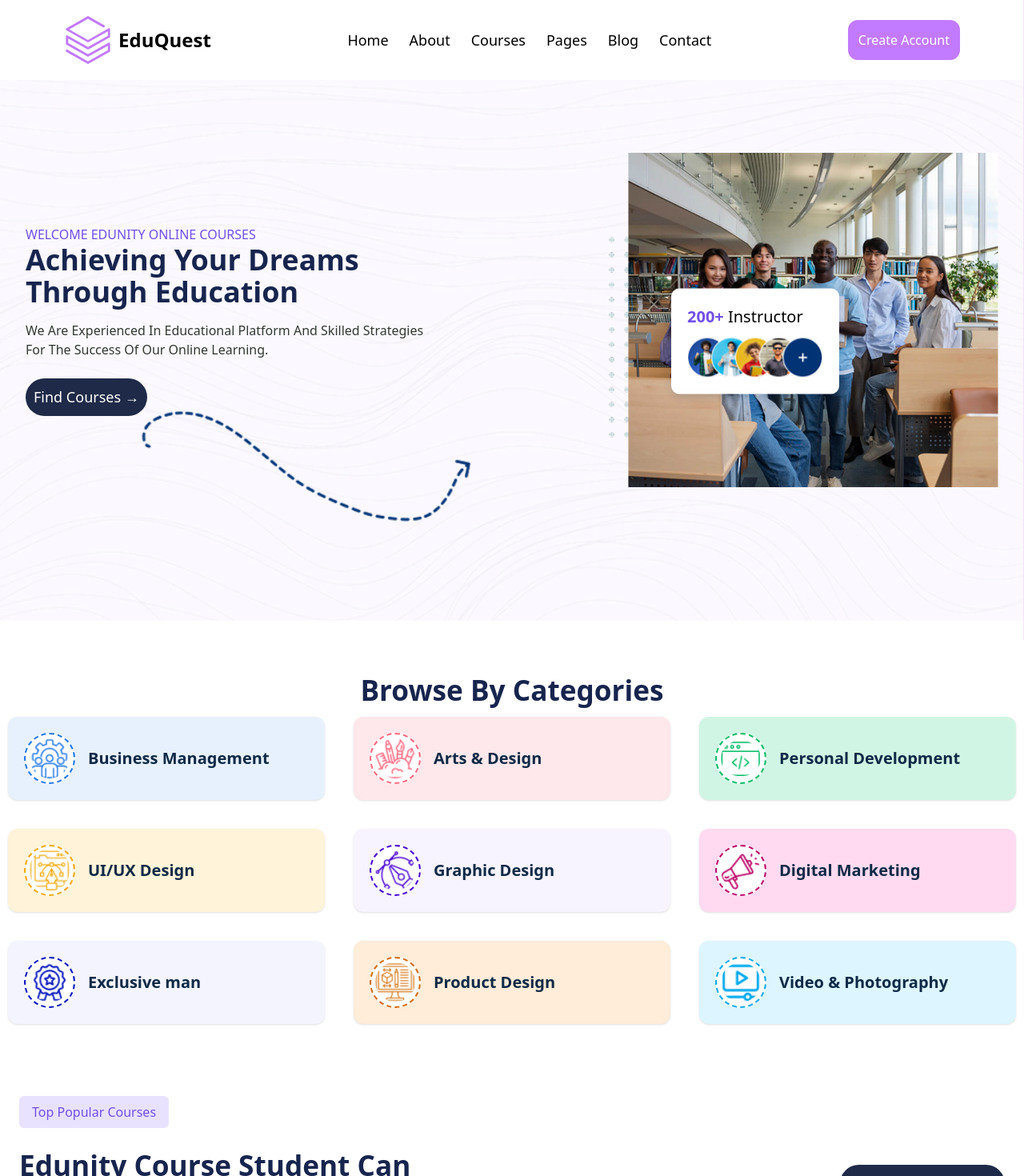
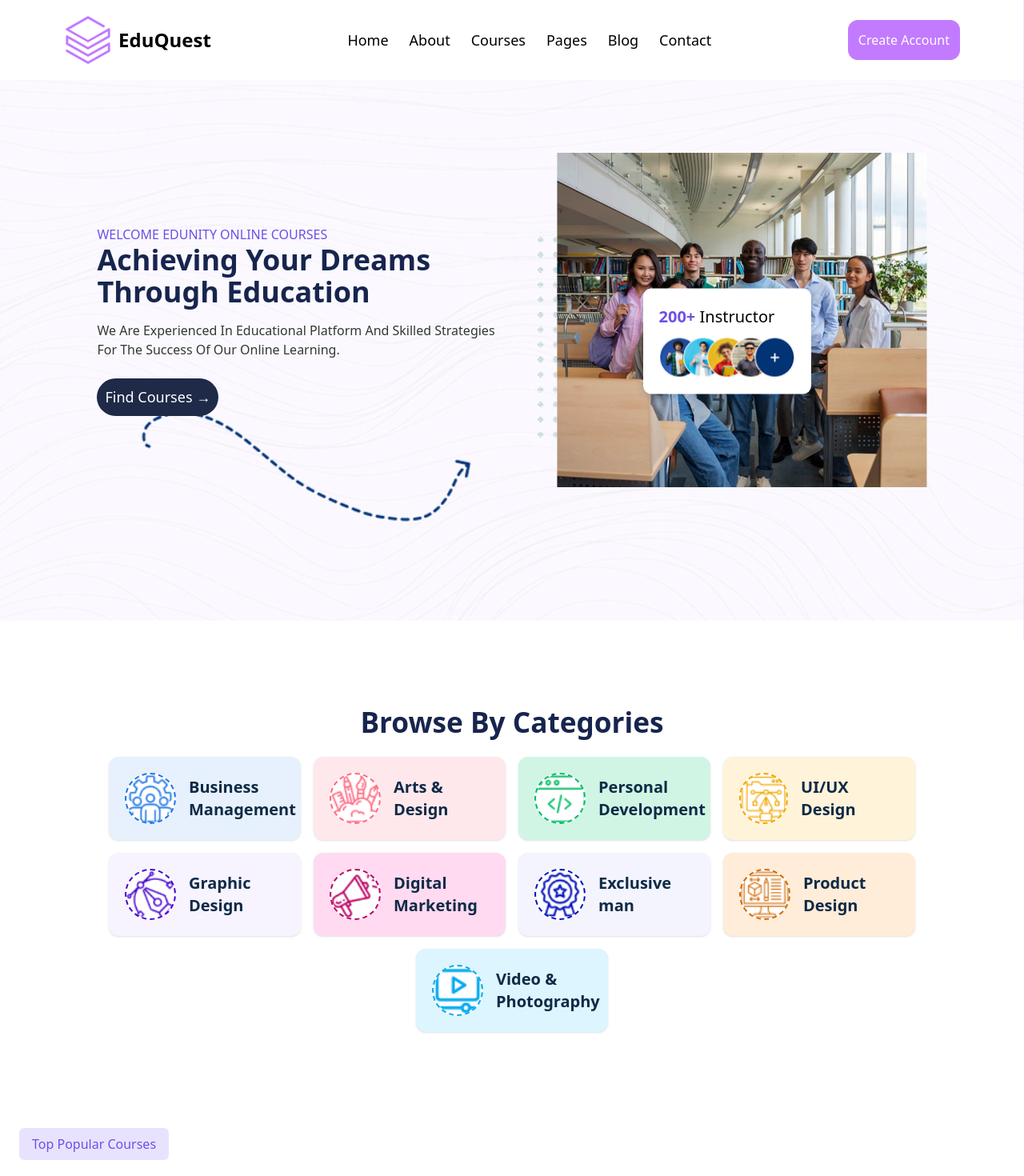
Before and after one commit to ibrahimwael951/Educational-platform, a Next.js app: page / in a window 1280 px wide. Shown: the top 1470 px of the page at 80% size. Built offline with nearby package versions, Linux system fonts and the light colour scheme.

Commit message:
edit some issue with design and fix (still there is more :< )

```diff
--- a/src/app/globals.css
+++ b/src/app/globals.css
@@ -5,6 +5,7 @@
 body {
     @apply overflow-x-hidden duration-150 scroll-smooth
 }
+
 h1 {
     font-size: 2.2rem;
     font-weight: bold;
--- a/src/app/page.tsx
+++ b/src/app/page.tsx
@@ -2,7 +2,7 @@ import HeroSection from "@/components/home/heroSection";
 import CategoriesSection from "@/components/home/categoriesSection";
 import CoursesSection from "@/components/home/CoursesSection";
 import AboutUsSection from "@/components/home/aboutUsSection";
-import NewSessionSection from "@/components/home/newSessionSection";
+// import NewSessionSection from "@/components/home/newSessionSection";
 import WhyChooseUsSection from "@/components/home/chooseUsSection";
 import SkillsSection from "@/components/home/skillsSection";
 import TestimonialSection from "@/components/home/testimonialSection";
@@ -19,7 +19,7 @@ export default function Home() {
       <CategoriesSection />
       <CoursesSection />
       <AboutUsSection />
-      <NewSessionSection />
+      {/* <NewSessionSection /> */}
       <WhyChooseUsSection />
       <SkillsSection />
       <TestimonialSection />
--- a/src/components/home/CourseCard.tsx
+++ b/src/components/home/CourseCard.tsx
@@ -29,9 +29,9 @@ const CourseCard: React.FC<CourseCardProps> = ({
   instructor,
 }) => {
   return (
-    <div className="w-8/12 h-[20rem] border-dashed border-[#704FE6] border-2 bg-white shadow-lg rounded-xl p-6 m-5 justify-center items-center">
+    <div className="w-[300px] overflow-hidden border-dashed border-[#704FE6] border-2 bg-white shadow-lg rounded-xl p-6 m-5 justify-center items-center">
       {/* Course Cover*/}
-      <div className="relative w-full h-48">
+      <div className="relative  w-full h-48">
         <Image src={image} alt={title} layout="fill" objectFit="cover" className="rounded-lg" />
       </div>
 
--- a/src/components/home/CoursesSection.tsx
+++ b/src/components/home/CoursesSection.tsx
@@ -1,5 +1,6 @@
 import React from "react";
 import CourseCard from "./CourseCard";
+import Link from "next/link";
 
 const CoursesSection = () => {
   return (
@@ -13,13 +14,13 @@ const CoursesSection = () => {
           Edunity Course
           <span className="circle"> Student</span> can <br /> join with us.
         </h1>
-        <a href="#" className="button2">
+        <Link href="/curses" className="button2">
           Load More Courses →
-        </a>
+        </Link>
       </div>
 
-      <div className="grid max-[600px]:grid-cols-1 max-[769px]:grid-cols-2 max-[4000px]:grid-cols-3 gap-4 mt-6 items-center justify-center">
-        {Array(6)
+      <div className=" flex flex-wrap mt-6 items-center justify-center select-none">
+        {Array(3)
           .fill(null)
           .map((_, index) => (
             <CourseCard
--- a/src/components/home/categoriesSection.tsx
+++ b/src/components/home/categoriesSection.tsx
@@ -1,38 +1,99 @@
 import Image from "next/image";
 
 const categories = [
-  { id: 1, name: "Business Management", img: "/home/cat1.png", bgColor: "rgba(27, 117, 232, 0.1)", borderColor: "#1B75E8" },
-  { id: 2, name: "Arts & Design", img: "/home/cat2.png", bgColor: "rgba(255, 104, 129, 0.15)", borderColor: "#FF6881" },
-  { id: 3, name: "Personal Development", img: "/home/cat3.png", bgColor: "#D1F5E4", borderColor: "#00BC65" },
-  { id: 4, name: "UI/UX Design", img: "/home/cat4.png", bgColor: "#FFF3D9", borderColor: "#F2A700" },
-  { id: 5, name: "Graphic Design", img: "/home/cat5.png", bgColor: "#F7F3FF", borderColor: "#4500D0" },
-  { id: 6, name: "Digital Marketing", img: "/home/cat6.png", bgColor: "#FFDAF0", borderColor: "#BB0064" },
-  { id: 7, name: "Exclusive man", img: "/home/cat7.png", bgColor: "#F3F4FE", borderColor: "#0011BB" },
-  { id: 8, name: "Product Design", img: "/home/cat8.png", bgColor: "#FFECD9", borderColor: "#D16900" },
-  { id: 9, name: "Video & Photography", img: "/home/cat9.png", bgColor: "#DCF5FF", borderColor: "#00A9ED" },
+  {
+    id: 1,
+    name: "Business Management",
+    img: "/home/cat1.png",
+    bgColor: "rgba(27, 117, 232, 0.1)",
+    borderColor: "#1B75E8",
+  },
+  {
+    id: 2,
+    name: "Arts & Design",
+    img: "/home/cat2.png",
+    bgColor: "rgba(255, 104, 129, 0.15)",
+    borderColor: "#FF6881",
+  },
+  {
+    id: 3,
+    name: "Personal Development",
+    img: "/home/cat3.png",
+    bgColor: "#D1F5E4",
+    borderColor: "#00BC65",
+  },
+  {
+    id: 4,
+    name: "UI/UX Design",
+    img: "/home/cat4.png",
+    bgColor: "#FFF3D9",
+    borderColor: "#F2A700",
+  },
+  {
+    id: 5,
+    name: "Graphic Design",
+    img: "/home/cat5.png",
+    bgColor: "#F7F3FF",
+    borderColor: "#4500D0",
+  },
+  {
+    id: 6,
+    name: "Digital Marketing",
+    img: "/home/cat6.png",
+    bgColor: "#FFDAF0",
+    borderColor: "#BB0064",
+  },
+  {
+    id: 7,
+    name: "Exclusive man",
+    img: "/home/cat7.png",
+    bgColor: "#F3F4FE",
+    borderColor: "#0011BB",
+  },
+  {
+    id: 8,
+    name: "Product Design",
+    img: "/home/cat8.png",
+    bgColor: "#FFECD9",
+    borderColor: "#D16900",
+  },
+  {
+    id: 9,
+    name: "Video & Photography",
+    img: "/home/cat9.png",
+    bgColor: "#DCF5FF",
+    borderColor: "#00A9ED",
+  },
 ];
 
 const CategoriesSection: React.FC = () => {
   return (
-    <section className="container mx-auto text-center py-10 max-w-screen-xl">
+    <section className="container mx-auto text-center px-5 py-20 max-w-screen-xl">
+
       <h1>Browse By Categories</h1>
 
+      <div className="flex justify-center items-center mt-5 flex-wrap gap-4 text-left">
+        {categories.map((category) => (
+          <div
+            key={category.id}
+            className="w-60 p-5 flex items-center rounded-xl shadow-sm hover:scale-105 hover:shadow-2xl duration-150 cursor-default"
+            style={{ backgroundColor: category.bgColor }}
+          >
+            <Image
+              style={{ borderColor: category.borderColor }}
+              src={category.img}
+              alt={category.name}
+              width={500}
+              height={500}
+              className="rounded-full border-2 border-dashed bg-white object-cover w-16 h-16 "
+            />
 
-  <div className="grid max-[600px]:grid-cols-1 max-[760]:grid-cols-2 max-[4000px]:grid-cols-3 gap-4 text-left">
-  {categories.map((category) => (
-    <div
-      key={category.id}
-      className="categories flex items-center rounded-xl shadow-sm"
-      style={{ backgroundColor: category.bgColor }}>
-      <div
-        className="w-16 h-16 flex items-center justify-center rounded-full border-2 border-dashed bg-white"
-        style={{ borderColor: category.borderColor }}>
-        <Image src={category.img} alt={category.name} width={50} height={50} className="rounded-full" />
+            <h2 className="ml-4 text-xl font-bold text-[#0E2A46]">
+              {category.name}
+            </h2>
+          </div>
+        ))}
       </div>
-      <h2 className="ml-4 text-xl font-bold text-[#0E2A46]">{category.name}</h2>
-    </div>
-  ))}
-</div>
     </section>
   );
 };
--- a/src/components/home/heroSection.tsx
+++ b/src/components/home/heroSection.tsx
@@ -3,25 +3,47 @@ import Image from "next/image";
 
 const HeroSection = () => {
   return (
-    <section className="w-full min-h-screen bg-cover bg-center flex items-center px-8 py-10"
-    style={{ backgroundImage: "url('/home/Background.png')" }}>
-      <div className="container mx-auto flex items-center justify-between ">
-
-        <div className="w-1/2 text-left">
-          <p className="uppercase text-[#704FE6]">Welcome Edunity Online Courses</p>
-          <h1 className="text-4xl font-bold">Achieving Your Dreams <br/> Through Education</h1>
-          <p className="capitalize text-[#333931] mt-4">We are experienced in educational platform and skilled strategies <br/>for the success of our online learning.</p>
-          <a href="#" className="button2 mt-6 inline-block">Find Courses →</a>
+    <section
+      className="w-full min-h-screen bg-cover bg-center flex items-center px-5 md:px-10 pt-32 md:py-20"
+      style={{ backgroundImage: "url('/home/Background.png')" }}
+    >
+      <div className="flex m-auto flex-col md:flex-row items-center justify-between gap-10   ">
+        <div className="  text-left">
+          <p className="uppercase text-[#704FE6]">
+            Welcome Edunity Online Courses
+          </p>
+          <h1 className="text-4xl font-bold">
+            Achieving Your Dreams <br /> Through Education
+          </h1>
+          <p className="capitalize text-[#333931] mt-4">
+            We are experienced in educational platform and skilled strategies{" "}
+            <br />
+            for the success of our online learning.
+          </p>
+          <a href="#" className="button2 mt-6 inline-block">
+            Find Courses →
+          </a>
         </div>
 
-
-        <div className="relative w-1/2 flex justify-end">
-          <Image src="/home/hero.png" alt="Students in library" width={500} height={700} />
+        <div className="relative   flex justify-end">
+          <Image
+            src="/home/hero.png"
+            alt="Students in library"
+            width={500}
+            height={700}
+          />
           <div className="instructor-card sticky ">
             <p className="text-lg font-medium text-black mb-2">
-              <span className="text-xl font-bold text-[#704FE6]">200+ </span> Instructor
+              <span className="text-xl font-bold text-[#704FE6]">200+ </span>{" "}
+              Instructor
             </p>
-            <Image src="/home/heros.png" alt="Instructors" width={170} height={170} className="w-[170px] h-auto" />
+            <Image
+              src="/home/heros.png"
+              alt="Instructors"
+              width={170}
+              height={170}
+              className="w-[170px] h-auto"
+            />
           </div>
         </div>
       </div>
--- a/src/components/navbar.tsx
+++ b/src/components/navbar.tsx
@@ -17,7 +17,7 @@ const Navbar = () => {
   };
 
   return (
-    <section className="fixed top-0 left-0 w-full px-5 lg:px-20 p-5 flex justify-between Lg:justify-evenly items-center z-50 bg-white  ">
+    <section className="fixed top-0 left-0 w-full px-5 lg:px-20 p-5 flex justify-between Lg:justify-evenly items-center z-50 bg-white select-none ">
       <div className="flex justify-center gap-2 items-center w-fit ">
         {/* <Image
           className="w-15"
```
Also changed, not shown: src/components/home/InstructorsSection.tsx (+41 -18 lines), src/components/home/aboutUsSection.tsx (+16 -18 lines), src/components/home/chooseUsSection.tsx (+40 -25 lines), src/components/home/skillsSection.tsx (+17 -5 lines).
